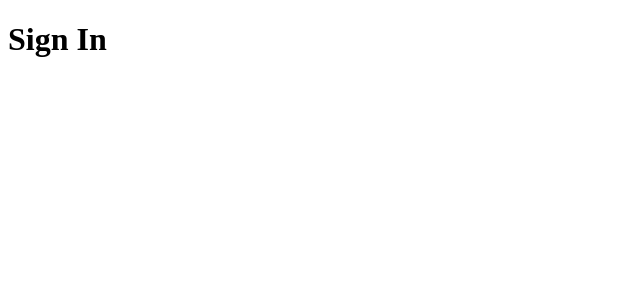
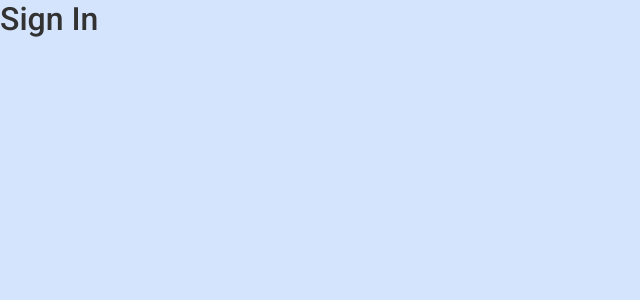
Before and after one commit to AlexsandroBezerra/devcalendar-web, a React (Create React App) app: page / in a window 1280 px wide. Shown: the top 300 px of the page, without its empty margins (0-640 px from the left). Built offline with nearby package versions, Linux system fonts and the light colour scheme.

Commit message:
feat: add styled-components

```diff
--- a/package.json
+++ b/package.json
@@ -48,6 +48,7 @@
     "react": "^17.0.1",
     "react-dom": "^17.0.1",
     "react-router-dom": "^5.2.0",
+    "styled-components": "^5.2.1",
     "web-vitals": "^0.2.4"
   },
   "devDependencies": {
@@ -61,6 +62,7 @@
     "@types/react": "^16.9.53",
     "@types/react-dom": "^16.9.8",
     "@types/react-router-dom": "^5.1.7",
+    "@types/styled-components": "^5.1.7",
     "@typescript-eslint/eslint-plugin": "^4.11.0",
     "@typescript-eslint/parser": "^4.11.0",
     "commitizen": "^4.2.2",
--- a/public/index.html
+++ b/public/index.html
@@ -7,6 +7,9 @@
     <meta name="viewport" content="width=device-width, initial-scale=1" />
     <meta name="theme-color" content="#2B63FF" />
 
+    <link rel="preconnect" href="https://fonts.gstatic.com">
+    <link href="https://fonts.googleapis.com/css2?family=Roboto+Condensed:wght@700&family=Roboto:wght@400;500&display=swap" rel="stylesheet">
+
     <title>DevCalendar</title>
   </head>
   <body>
--- a/src/App.tsx
+++ b/src/App.tsx
@@ -1,12 +1,20 @@
 import React from 'react'
 import { BrowserRouter } from 'react-router-dom'
 
+import { ThemeProvider } from 'styled-components'
+
 import Routes from './routes'
+import GlobalStyle from './styles/global'
+import theme from './styles/theme'
 
 const App: React.FC = () => (
-  <BrowserRouter>
-    <Routes />
-  </BrowserRouter>
+  <ThemeProvider theme={theme}>
+    <GlobalStyle />
+
+    <BrowserRouter>
+      <Routes />
+    </BrowserRouter>
+  </ThemeProvider>
 )
 
 export default App
--- /dev/null
+++ b/src/styles/global.ts
@@ -0,0 +1,38 @@
+import { createGlobalStyle } from 'styled-components'
+
+export default createGlobalStyle`
+  :root {
+    font-size: 60%;
+  }
+
+  * {
+    margin: 0;
+    padding: 0;
+    box-sizing: border-box;
+    outline: 0;
+  }
+
+  body {
+    background: ${props => props.theme.background};
+    color: ${props => props.theme.text};
+  }
+
+  body, input, button {
+    font-family: 'Roboto', sans-serif;
+    font-size: 1.6rem;
+  }
+
+  h1, h2, h3, h4, h5, h6, strong {
+    font-weight: 500;
+  }
+
+  button {
+    cursor: pointer;
+  }
+
+  @media(min-width: 700px) {
+    :root {
+      font-size: 62.5%;
+    }
+  }
+`
--- /dev/null
+++ b/src/styles/theme.ts
@@ -0,0 +1,10 @@
+const theme = {
+  primary: '#2B63FF',
+  background: '#D4E4FD',
+  text: '#323232',
+  white: '#EDEDED',
+  placeholder: '#7C7C7C',
+  box: '#CAD8ED'
+}
+
+export default theme
--- /dev/null
+++ b/src/styles/themes.d.ts
@@ -0,0 +1,11 @@
+/* eslint-disable @typescript-eslint/no-empty-interface */
+
+import 'styled-components'
+
+import theme from './theme'
+
+export type Theme = typeof theme
+
+declare module 'styled-components' {
+  export interface DefaultTheme extends Theme {}
+}
```
Also changed, not shown: 1 other file (tests, documents, lock files or other folders).
